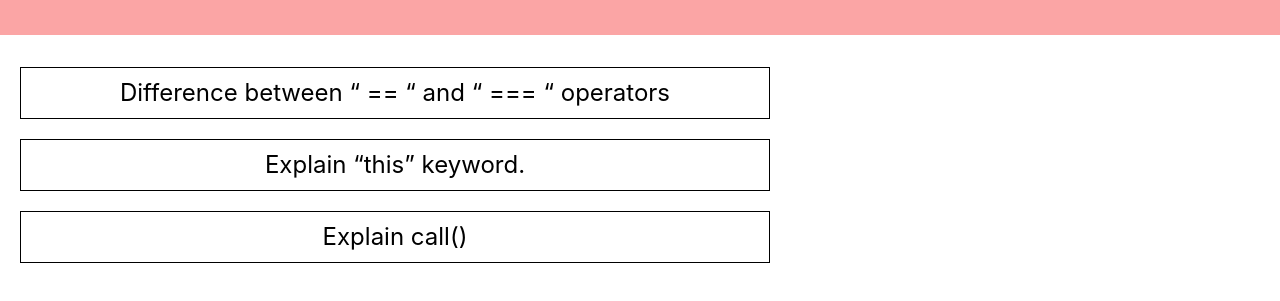
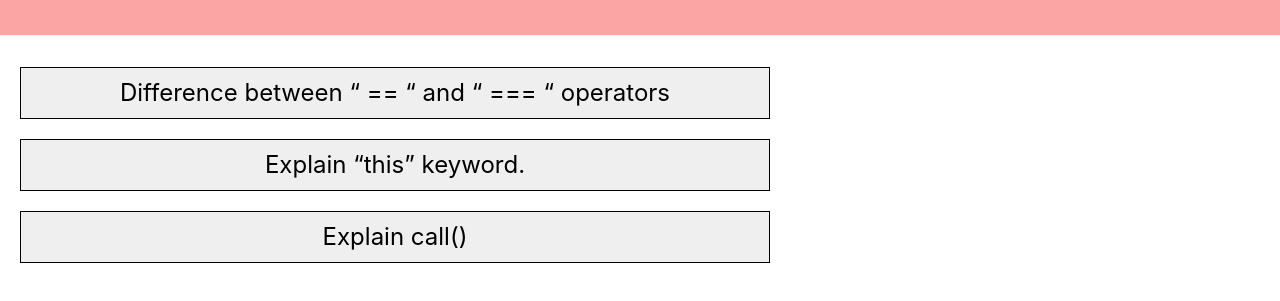
Before and after one commit to sokradyschey/interview-app, a React app: page / in a window 1280 px wide. Shown: the part 79-380 px from the top of the page. Built offline with nearby package versions, Linux system fonts and the light colour scheme.

Commit message:
added color to cards

```diff
--- a/src/App.css
+++ b/src/App.css
@@ -37,3 +37,11 @@ code {
   text-align: center;
   margin: 20px;
 }
+
+.flash-card.front {
+  background-color: #efefef;
+}
+
+.flash-card.back {
+  background-color: aquamarine;
+}
--- a/src/Components/Card.js
+++ b/src/Components/Card.js
@@ -3,22 +3,19 @@ import React, {useState} from 'react';
 
 // Front of the card
 function Card({ frontSide, backSide }) {
-  const [text, setText] = useState(frontSide);
+  const [isFront, changeFace] = useState(true);
   function handleClick() {
-    setText(oldState => {
-      if (oldState === frontSide) {
-        return backSide;
-      } else {
-        return frontSide;
-      }
-    });
-  }
+    changeFace(oldState => !oldState)
+    };
+  const text = isFront ? frontSide : backSide;
+  const sideClass = isFront ? "front" : "back";
+  const classList = `flash-card ${sideClass}`;
   return (
-    <div className='flash-card' onClick={handleClick}>
+    <div className={classList} onClick={handleClick}>
       {text}
     </div>
   );
-  }
+}
 
 
 
```
